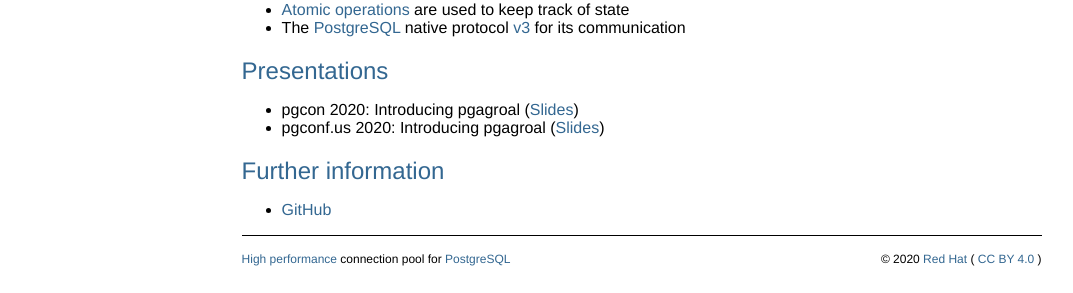
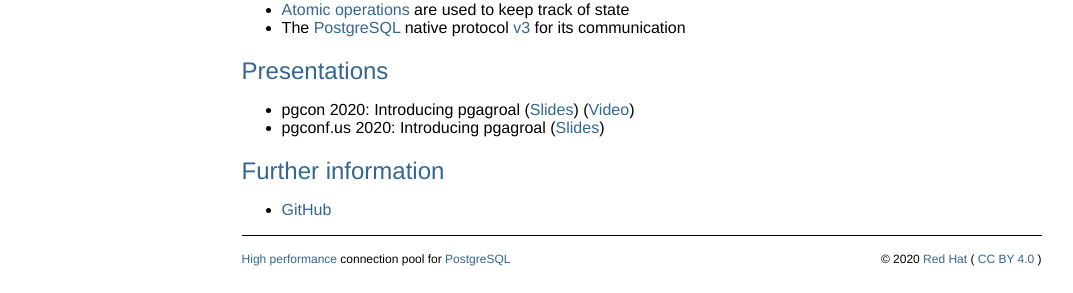
Before and after one commit to agroal/pgagroal, a Jekyll site: the page built from about.html, in a window 1280 px wide. Shown: the part 545-838 px from the top of the page, without its empty margins (10-1083 px from the left). Built offline with Jekyll 4.4.1, drawn with Linux system fonts in a browser that asks for light colours; some web fonts are replaced.

Commit message:
Add pgcon 2020 video link

```diff
--- a/about.html
+++ b/about.html
@@ -45,7 +45,7 @@ layout: default
     <h2>Presentations</h2>
 
     <ul>
-      <li>pgcon 2020: Introducing pgagroal (<a href="pdfs/pgagroal06tech.pdf" target="_blank">Slides</a>)</li>
+      <li>pgcon 2020: Introducing pgagroal (<a href="pdfs/pgagroal06tech.pdf" target="_blank">Slides</a>) (<a href="https://www.youtube.com/watch?v=d_mG-FVi-l0" target="_blank">Video</a>)</li>
       <li>pgconf.us 2020: Introducing pgagroal (<a href="pdfs/pgagroal05.pdf" target="_blank">Slides</a>)</li>
     </ul>
 
```
